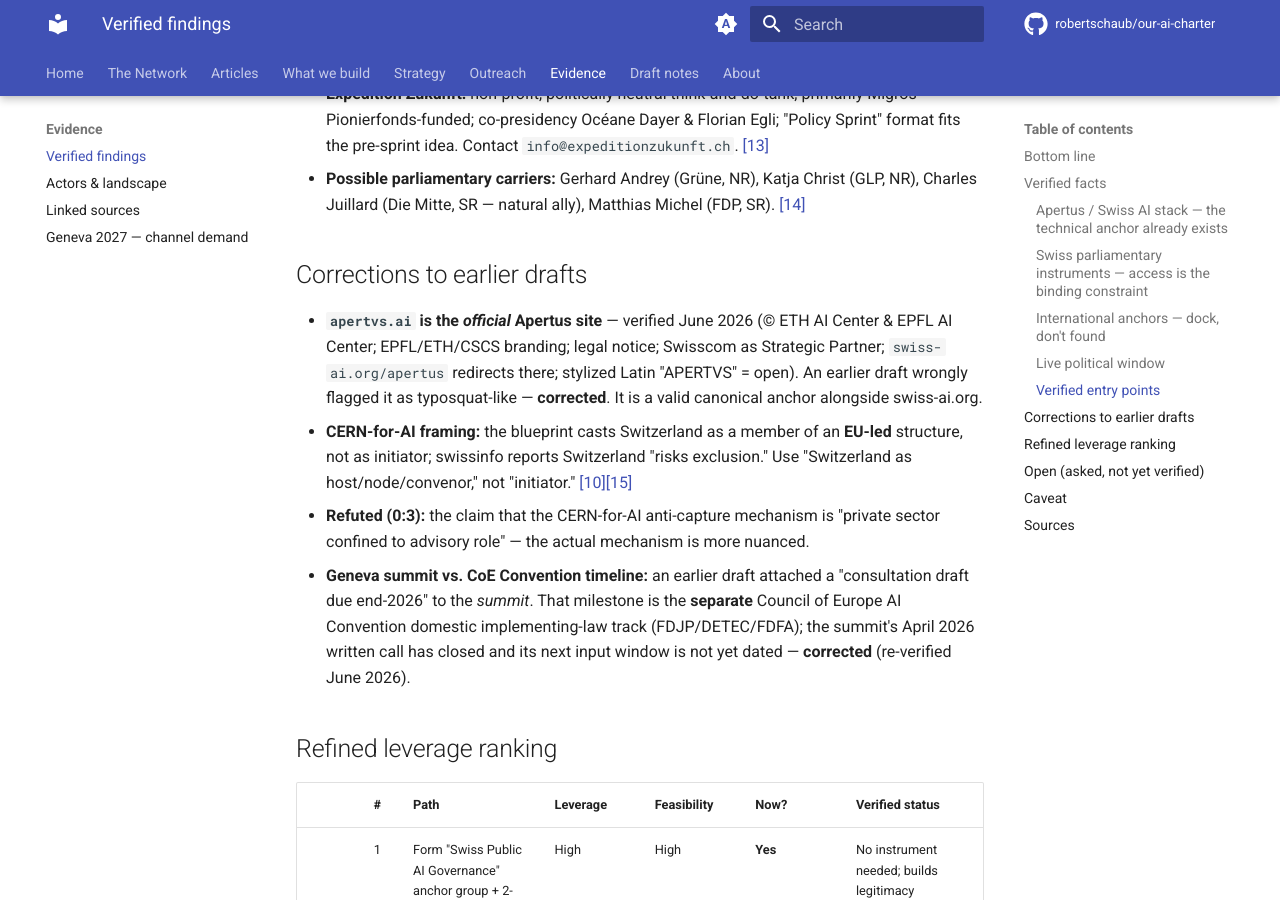
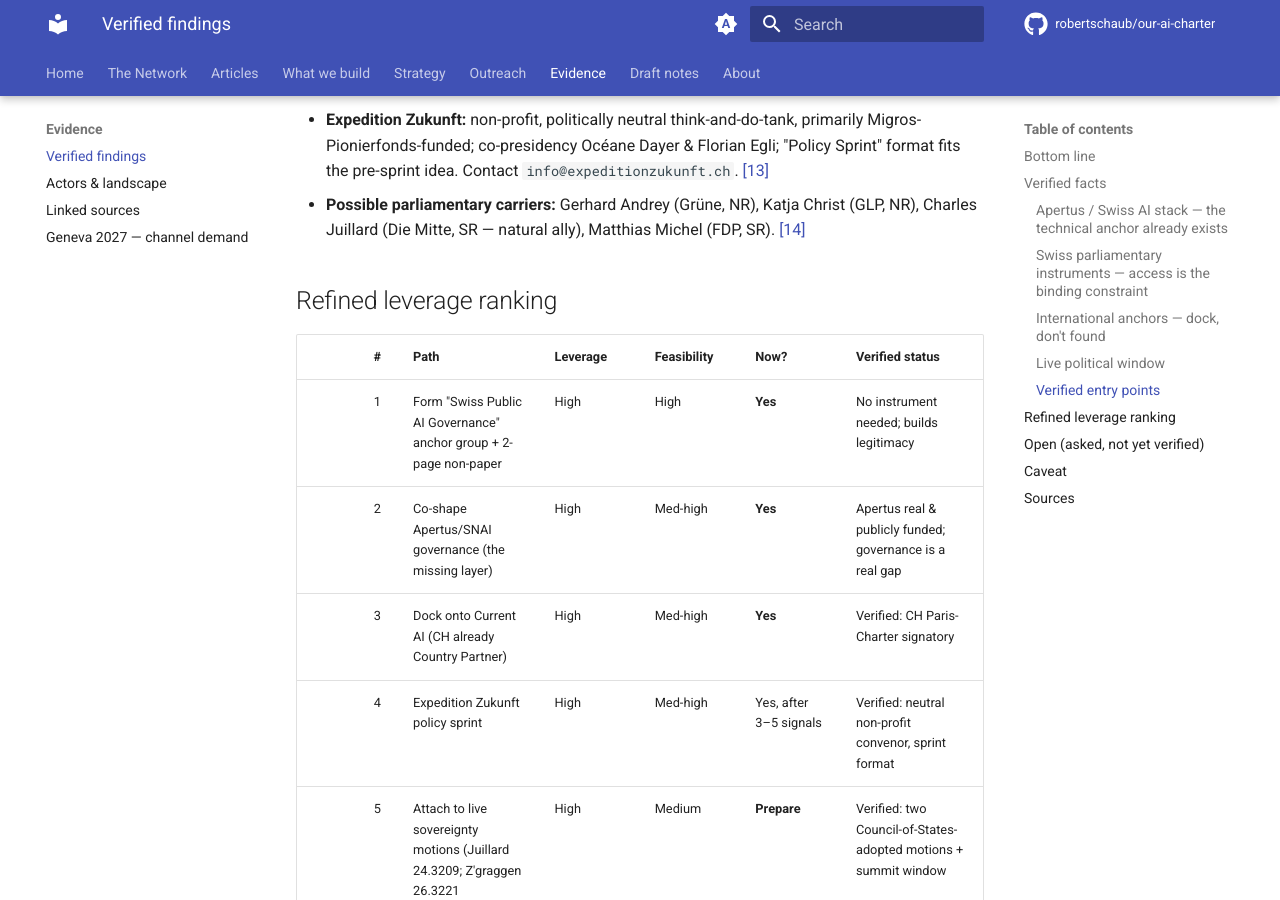
Before and after one commit to robertschaub/our-ai-charter, an MkDocs documentation site: the page built from docs/Evidence/verified-findings.md, in a window 1280 px wide and 900 px high, scrolled down 2593 px. Built offline with MkDocs 1.6.1 and Material for MkDocs 9.7.7, drawn with Linux system fonts in a browser that asks for light colours; plug-ins that fetch from the network failed and are left out; comment, search, counter and statistics services are not loaded; some of the changed text lies outside the part shown.

Commit message:
docs(evidence): retire the "Corrections to earlier drafts" log; fold facts into findings
Remove the standing corrections/patch section from verified-findings.md and make
the documentation itself current: the CERN for AI verified fact now states the
EU-led / participant-not-initiator framing and swissinfo's "risks exclusion"
(the accurate anti-capture mechanism was already described there). Reframe the
matching "has been corrected" note in the channel-demand page to a plain caution.
Update CHANGELOG.

Co-Authored-By: Claude Opus 4.8 <noreply@anthropic.com>

```diff
--- a/docs/Evidence/verified-findings.md
+++ b/docs/Evidence/verified-findings.md
@@ -21,7 +21,7 @@ The strongest lever is **not a parliamentary instrument** but **docking onto exi
 
 ### International anchors — dock, don't found
 - **Current AI:** global multistakeholder public-interest-AI partnership founded at the Paris AI Action Summit (Feb 2025; ~USD 400m initial commitment, goal ~USD 2.5bn over five years; governments + philanthropies + industry). **Switzerland is already a Country Partner** (Paris Charter signatory). [[9]](#source-9)
-- **CERN for AI** (Centre for Future Generations blueprint): names Switzerland a "natural founding member" (with UK, Canada) and supplies concrete anti-capture mechanisms — political representatives limited to high-level strategy, two oversight boards outside the executive, audit parts made public. [[10]](#source-10)
+- **CERN for AI** (Centre for Future Generations blueprint): names Switzerland a "natural founding member" (with UK, Canada) of an **EU-led** structure — a participant, not its initiator; swissinfo reports Switzerland "risks exclusion." Supplies concrete anti-capture mechanisms: political representatives limited to high-level strategy, two oversight boards outside the executive, audit parts made public. [[10]](#source-10)[[15]](#source-15)
 
 ### Live political window
 - **Motion 24.3209 Charles Juillard (Die Mitte / JU), "Für eine souveräne digitale Infrastruktur in der Schweiz im Zeitalter der künstlichen Intelligenz"**: tabled 2024 (Federal Council recommended rejection, 22 May 2024); **approved by the Council of States 31:11 (March 2026)**; **now in the National Council committee** (status June 2026). An open political thread to attach a governance/trust layer to — Juillard's motion targets *infrastructure/cloud*; the complement here is the *governance/trust* layer. Corroborated across multiple sources (Curia Vista 24.3209, Walder Wyss/datenrecht.ch, Parldigi, netzwoche, inside-it). [[11]](#source-11)[[16]](#source-16)[[17]](#source-17) **Re-verified 23 Jun 2026 (secondary trackers; Curia Vista not directly reachable): status unchanged — still in the National Council committee, no plenary vote in the 2026 summer session.**
@@ -31,12 +31,6 @@ The strongest lever is **not a parliamentary instrument** but **docking onto exi
 ### Verified entry points
 - **Expedition Zukunft:** non-profit, politically neutral think-and-do-tank, primarily Migros-Pionierfonds-funded; co-presidency Océane Dayer & Florian Egli; "Policy Sprint" format fits the pre-sprint idea. Contact `info@expeditionzukunft.ch`. [[13]](#source-13)
 - **Possible parliamentary carriers:** Gerhard Andrey (Grüne, NR), Katja Christ (GLP, NR), Charles Juillard (Die Mitte, SR — natural ally), Matthias Michel (FDP, SR). [[14]](#source-14)
-
-## Corrections to earlier drafts
-- **`apertvs.ai` is the *official* Apertus site** — verified June 2026 (© ETH AI Center & EPFL AI Center; EPFL/ETH/CSCS branding; legal notice; Swisscom as Strategic Partner; `swiss-ai.org/apertus` redirects there; stylized Latin "APERTVS" = open). An earlier draft wrongly flagged it as typosquat-like — **corrected**. It is a valid canonical anchor alongside swiss-ai.org.
-- **CERN-for-AI framing:** the blueprint casts Switzerland as a member of an **EU-led** structure, not as initiator; swissinfo reports Switzerland "risks exclusion." Use "Switzerland as host/node/convenor," not "initiator." [[10]](#source-10)[[15]](#source-15)
-- **Refuted (0:3):** the claim that the CERN-for-AI anti-capture mechanism is "private sector confined to advisory role" — the actual mechanism is more nuanced.
-- **Geneva summit vs. CoE Convention timeline:** an earlier draft attached a "consultation draft due end-2026" to the *summit*. That milestone is the **separate** Council of Europe AI Convention domestic implementing-law track (FDJP/DETEC/FDFA); the summit's April 2026 written call has closed and its next input window is not yet dated — **corrected** (re-verified June 2026).
 
 ## Refined leverage ranking
 
```
Also changed, not shown: CHANGELOG.md (+1 -1 lines), docs/Evidence/geneva-2027-channel-demand.md (+1 -1 lines).
